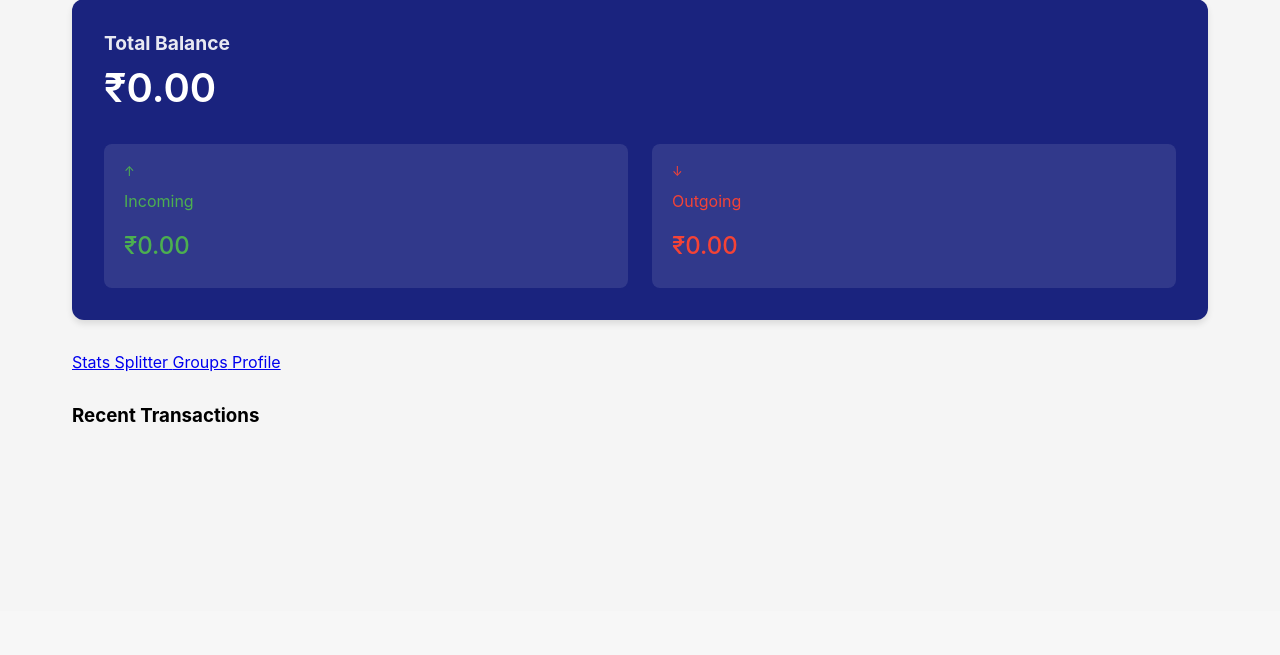
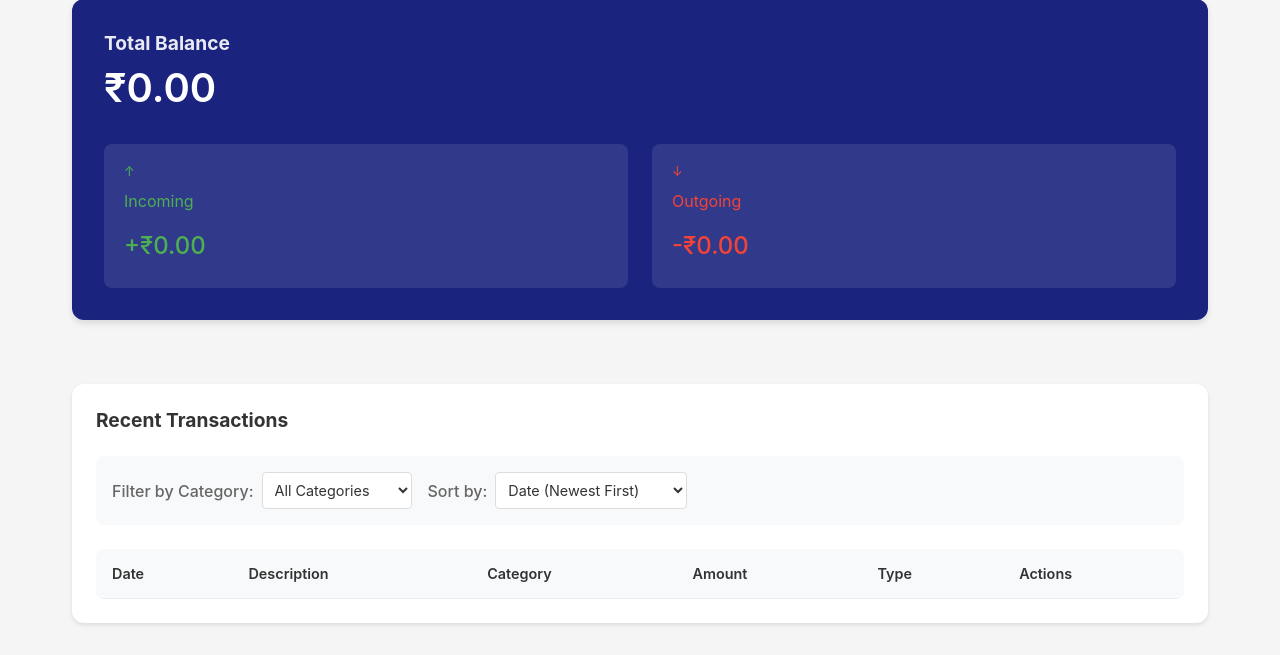
Before and after one commit to varshini-1396/Expense-Tracker-and-Splitter, a Flask app: page / in a window 1280 px wide. Shown: the part 189-844 px from the top of the page. Before the commit the page ends 611 px from the top, so only its background shows below. Run offline with Flask 3, Linux system fonts and the light colour scheme; the visitor is signed in with stand-in values (Sample User, id 1); data that the repository does not hold is empty.

Commit message:
Refactor styles in styles.css to enhance transactions list layout and improve mobile responsiveness. Update index.html to remove action boxes and integrate filter options for transactions, ensuring a cleaner UI and better user experience.

```diff
--- a/static/styles.css
+++ b/static/styles.css
@@ -354,18 +354,64 @@
     font-weight: 500;
 }
 
+/* Transactions List Styles */
+.transactions-list {
+    background-color: white;
+    padding: 1.5rem;
+    border-radius: 12px;
+    box-shadow: 0 2px 4px rgba(0, 0, 0, 0.1);
+    margin-top: 2rem;
+}
+
+.transactions-list h3 {
+    margin-bottom: 1.5rem;
+    color: #333;
+    font-size: 1.2rem;
+}
+
+/* Filter Section Styles */
+.filter-section {
+    display: flex;
+    gap: 1rem;
+    margin-bottom: 1.5rem;
+    padding: 1rem;
+    background-color: #f8f9fa;
+    border-radius: 8px;
+}
+
+.filter-group {
+    display: flex;
+    align-items: center;
+    gap: 0.5rem;
+}
+
+.filter-group label {
+    color: #666;
+    font-weight: 500;
+    white-space: nowrap;
+}
+
+.filter-group select {
+    padding: 0.5rem;
+    border: 1px solid #ddd;
+    border-radius: 4px;
+    background-color: white;
+    color: #333;
+    font-size: 0.9rem;
+    min-width: 150px;
+}
+
 /* Table Styles */
 table {
     width: 100%;
+    border-collapse: collapse;
     background-color: white;
     border-radius: 8px;
     overflow: hidden;
-    box-shadow: 0 2px 4px rgba(0, 0, 0, 0.1);
-    margin-bottom: 1rem;
 }
 
 thead {
-    background-color: #f5f5f5;
+    background-color: #f8f9fa;
 }
 
 th, td {
@@ -377,63 +423,54 @@
 th {
     font-weight: 600;
     color: #333;
-}
-
-/* Filter Section Styles */
-.filter-section {
-    display: flex;
-    gap: 1rem;
-    margin-bottom: 1rem;
-    padding: 1rem;
-    background-color: white;
-    border-radius: 8px;
-    box-shadow: 0 2px 4px rgba(0, 0, 0, 0.1);
-}
-
-.filter-group {
-    display: flex;
-    align-items: center;
-    gap: 0.5rem;
-}
-
-.filter-group label {
+    font-size: 0.9rem;
+}
+
+td {
     color: #666;
-    font-weight: 500;
-}
-
-.filter-group select {
-    padding: 0.5rem;
-    border: 1px solid #ddd;
-    border-radius: 4px;
-    background-color: white;
-    color: #333;
     font-size: 0.9rem;
 }
 
-.filter-group select:focus {
-    outline: none;
-    border-color: #b388ff;
-}
-
-/* Category Select Styles */
-select#category {
-    width: 100%;
-    padding: 0.75rem;
-    border: 1px solid #ddd;
-    border-radius: 8px;
-    font-size: 1rem;
-    color: #333;
-    background-color: white;
-    transition: border-color 0.2s;
-}
-
-select#category:focus {
-    outline: none;
-    border-color: #b388ff;
-}
-
-select#category option {
-    padding: 0.5rem;
+/* Transaction Colors */
+td.incoming {
+    color: #4caf50;
+    font-weight: 500;
+}
+
+td.outgoing {
+    color: #f44336;
+    font-weight: 500;
+}
+
+/* Mobile Responsive Styles */
+@media (max-width: 768px) {
+    .filter-section {
+        flex-direction: column;
+        gap: 0.5rem;
+    }
+
+    .filter-group {
+        width: 100%;
+    }
+
+    .filter-group select {
+        width: 100%;
+    }
+
+    table {
+        display: block;
+        overflow-x: auto;
+    }
+
+    th, td {
+        padding: 0.75rem;
+        font-size: 0.8rem;
+    }
+}
+
+/* Remove action boxes styles */
+.action-boxes {
+    display: none;
 }
 
 /* Authentication Styles */
--- a/templates/index.html
+++ b/templates/index.html
@@ -41,32 +41,51 @@
                 </div>
             </div>
 
-            <!-- Action Boxes for Mobile -->
-            <div class="action-boxes">
-                <a href="/stats" class="action-box">
-                    <i class="fas fa-chart-bar"></i>
-                    <span>Stats</span>
-                </a>
-                <a href="/splitter" class="action-box">
-                    <i class="fas fa-users"></i>
-                    <span>Splitter</span>
-                </a>
-                <a href="/groups" class="action-box">
-                    <i class="fas fa-layer-group"></i>
-                    <span>Groups</span>
-                </a>
-                <a href="/profile-page" class="action-box">
-                    <i class="fas fa-user"></i>
-                    <span>Profile</span>
-                </a>
-            </div>
-
             <!-- Transactions List -->
             <div class="transactions-list">
                 <h3>Recent Transactions</h3>
-                <div id="recent-transactions">
-                    <!-- Transactions will be added here dynamically -->
+                <div class="filter-section">
+                    <div class="filter-group">
+                        <label for="category-filter">Filter by Category:</label>
+                        <select id="category-filter" onchange="filterTransactions()">
+                            <option value="">All Categories</option>
+                            <option value="Food">Food</option>
+                            <option value="Transport">Transport</option>
+                            <option value="Rent">Rent</option>
+                            <option value="Utilities">Utilities</option>
+                            <option value="Shopping">Shopping</option>
+                            <option value="Entertainment">Entertainment</option>
+                            <option value="Healthcare">Healthcare</option>
+                            <option value="Other">Other</option>
+                        </select>
+                    </div>
+                    <div class="filter-group">
+                        <label for="sort-by">Sort by:</label>
+                        <select id="sort-by" onchange="filterTransactions()">
+                            <option value="date-desc">Date (Newest First)</option>
+                            <option value="date-asc">Date (Oldest First)</option>
+                            <option value="amount-desc">Amount (Highest First)</option>
+                            <option value="amount-asc">Amount (Lowest First)</option>
+                            <option value="category">Category</option>
+                            <option value="type">Type</option>
+                        </select>
+                    </div>
                 </div>
+                <table>
+                    <thead>
+                        <tr>
+                            <th>Date</th>
+                            <th>Description</th>
+                            <th>Category</th>
+                            <th>Amount</th>
+                            <th>Type</th>
+                            <th>Actions</th>
+                        </tr>
+                    </thead>
+                    <tbody id="transactions-table">
+                        <!-- Transactions will be added here dynamically -->
+                    </tbody>
+                </table>
             </div>
         </div>
     </main>
@@ -168,7 +187,7 @@
                     <td>${new Date(t.date).toLocaleDateString()}</td>
                     <td>${t.description}</td>
                     <td>${t.category || 'Uncategorized'}</td>
-                    <td class="${t.type}">${t.type === 'incoming' ? '+' : '-'}₹${t.amount}</td>
+                    <td class="${t.type}">${t.type === 'incoming' ? '+' : '-'}₹${parseFloat(t.amount).toFixed(2)}</td>
                     <td>${t.type}${t.is_group ? ' (Group)' : ''}</td>
                     <td>
                         ${!t.is_group ? `
```
